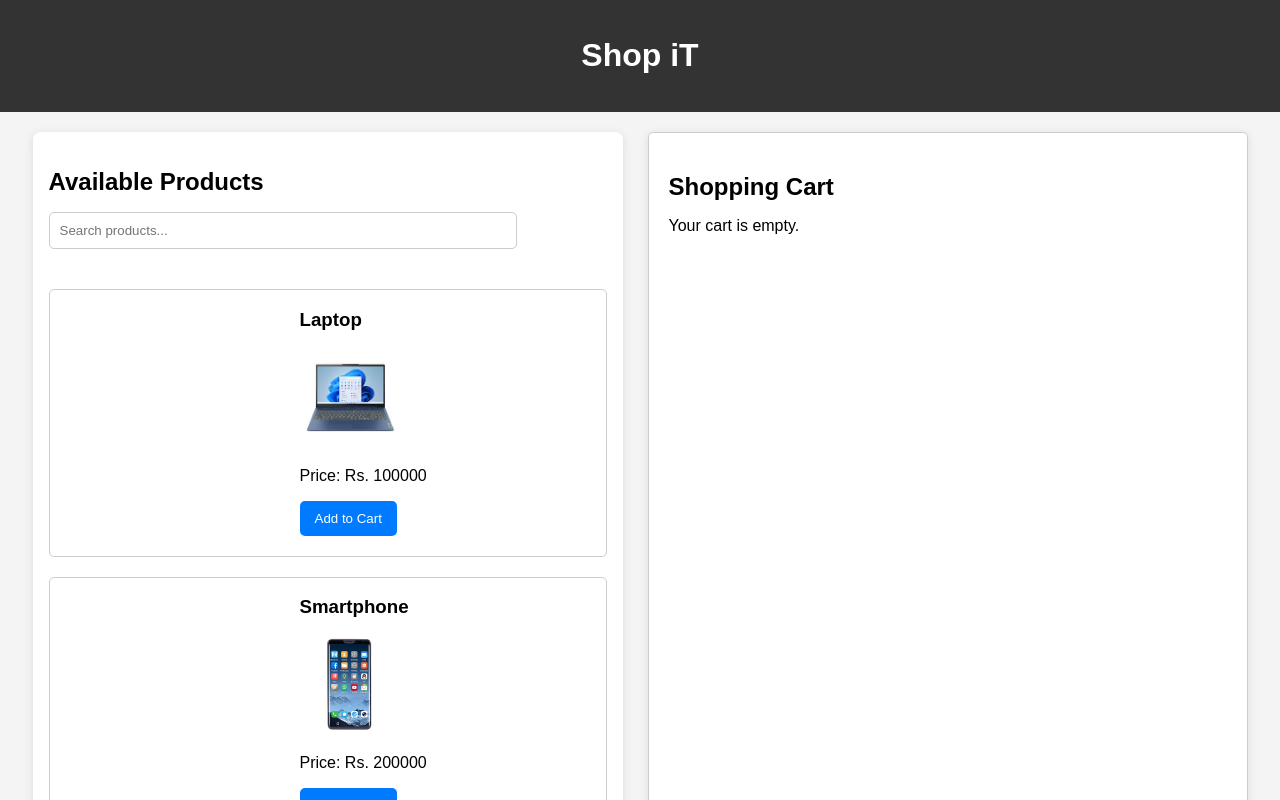
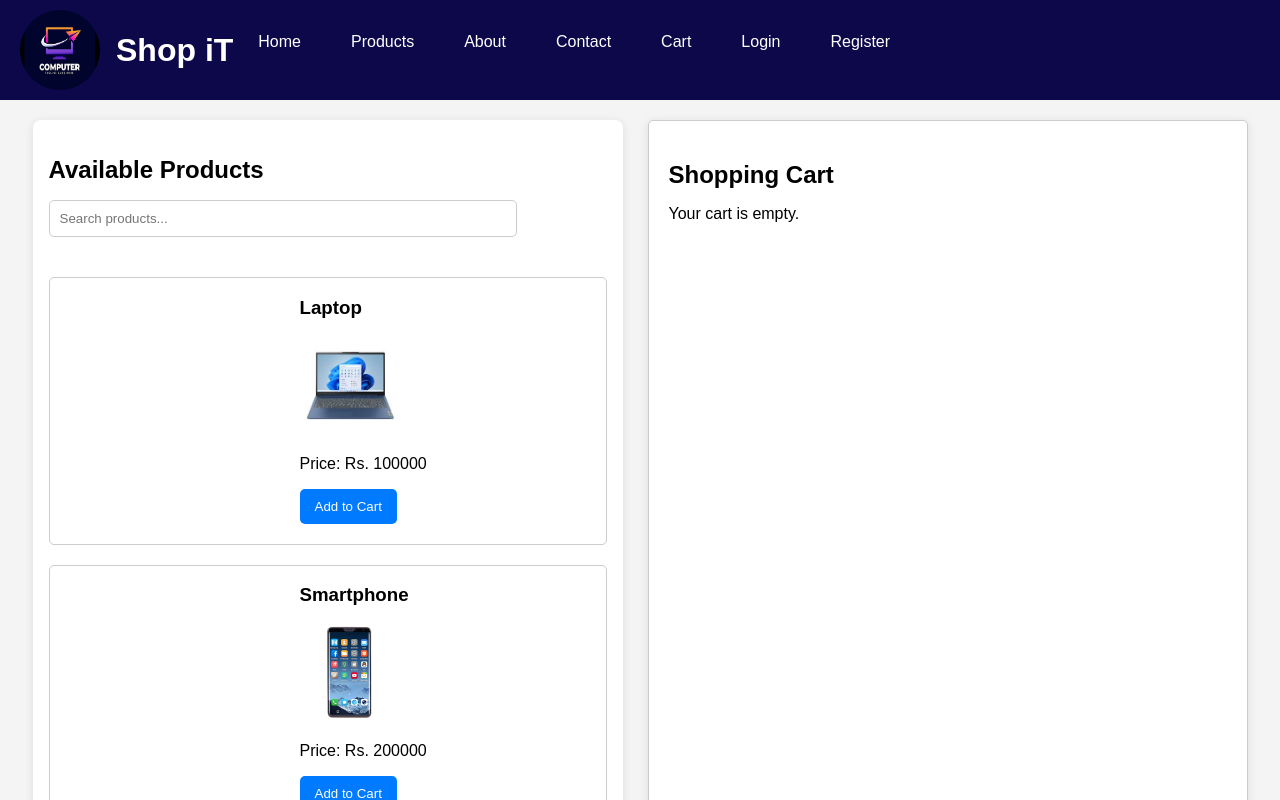
Before and after one commit to Godawela/shopping, a React (Create React App) app: page / in a window 1280 px wide. Shown: the top 800 px of the page. Built offline with nearby package versions, Linux system fonts and the light colour scheme.

Commit message:
add navigation

```diff
--- a/src/App.css
+++ b/src/App.css
@@ -6,11 +6,44 @@ body {
 }
 
 .header {
-  background-color: #333;
+  display: flex;
+  justify-content: left;
+  align-items: center;
+  background-color: #0d084a;
   color: white;
-  text-align: center;
-  padding: 1rem;
+  padding: 10px 20px;
+  position: sticky;
 }
+
+.logo {
+  height: 80px;
+  width: 80px;
+  border-radius: 50%;
+  margin-right: 1rem;
+}
+
+
+
+.nav {
+  display: flex;
+  justify-content: right;
+  align-items: center;
+}
+
+.nav a {
+  color: white;
+  text-decoration: none;
+  padding: 10px;
+  margin: 0 15px; /* Reduce the margin between the links */
+}
+
+
+
+.nav a:hover {
+  color: #e0e0e0;
+}
+
+
 
 .content {
   display: flex;
--- a/src/components/Header.jsx
+++ b/src/components/Header.jsx
@@ -1,10 +1,25 @@
 import React from "react";
+import logoImage from '../assets/logo.png';
+
 
 const Header = () => {
   return (
     <header className="header">
+      <img src={logoImage} alt="Logo" className="logo" />
       <h1>Shop iT</h1>
+
+      <ul className="nav">
+        <li><a href="#">Home</a></li>
+        <li><a href="#">Products</a></li>
+        <li><a href="#">About</a></li>
+        <li><a href="#">Contact</a></li>
+        <li><a href="#">Cart</a></li>
+        <li><a href="#">Login</a></li>
+        <li><a href="#">Register</a></li>
+      </ul>
     </header>
+
+
   );
 };
 
```
Also changed, not shown: src/assets/logo.png (added).
